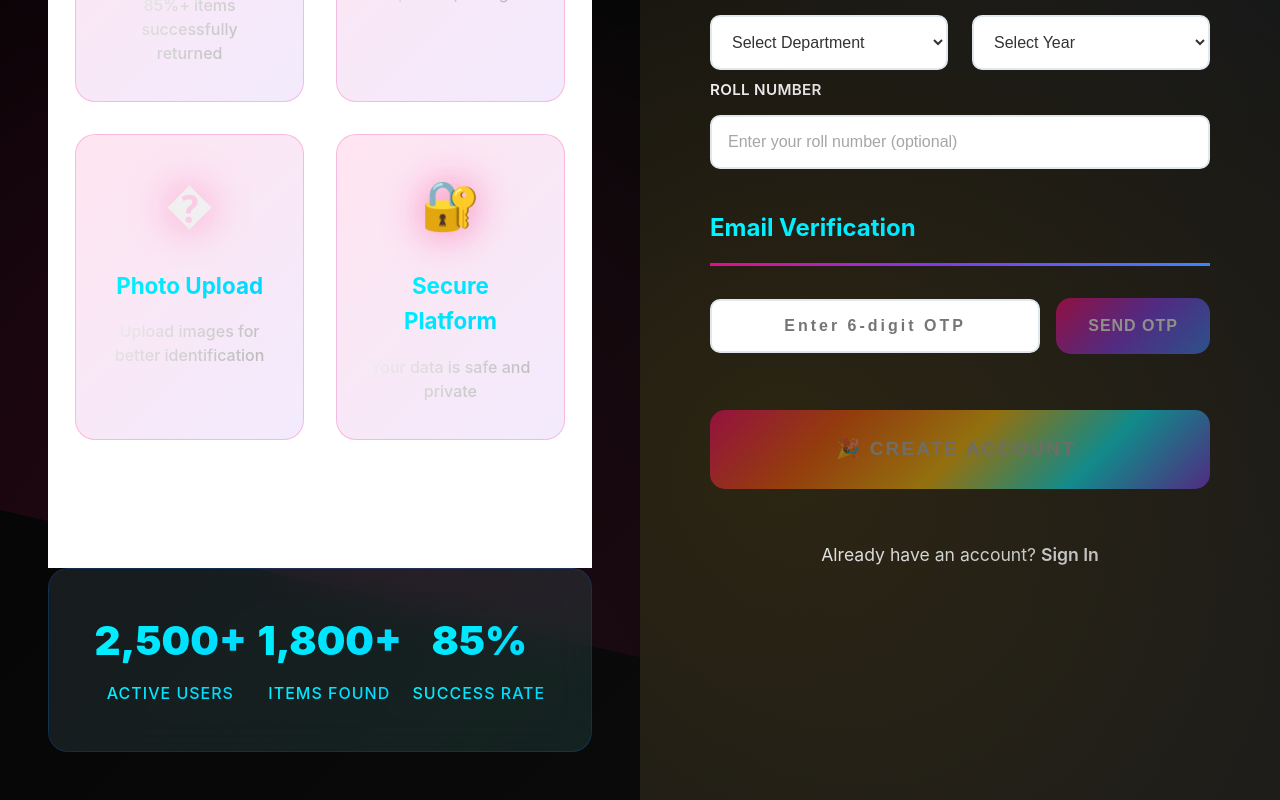
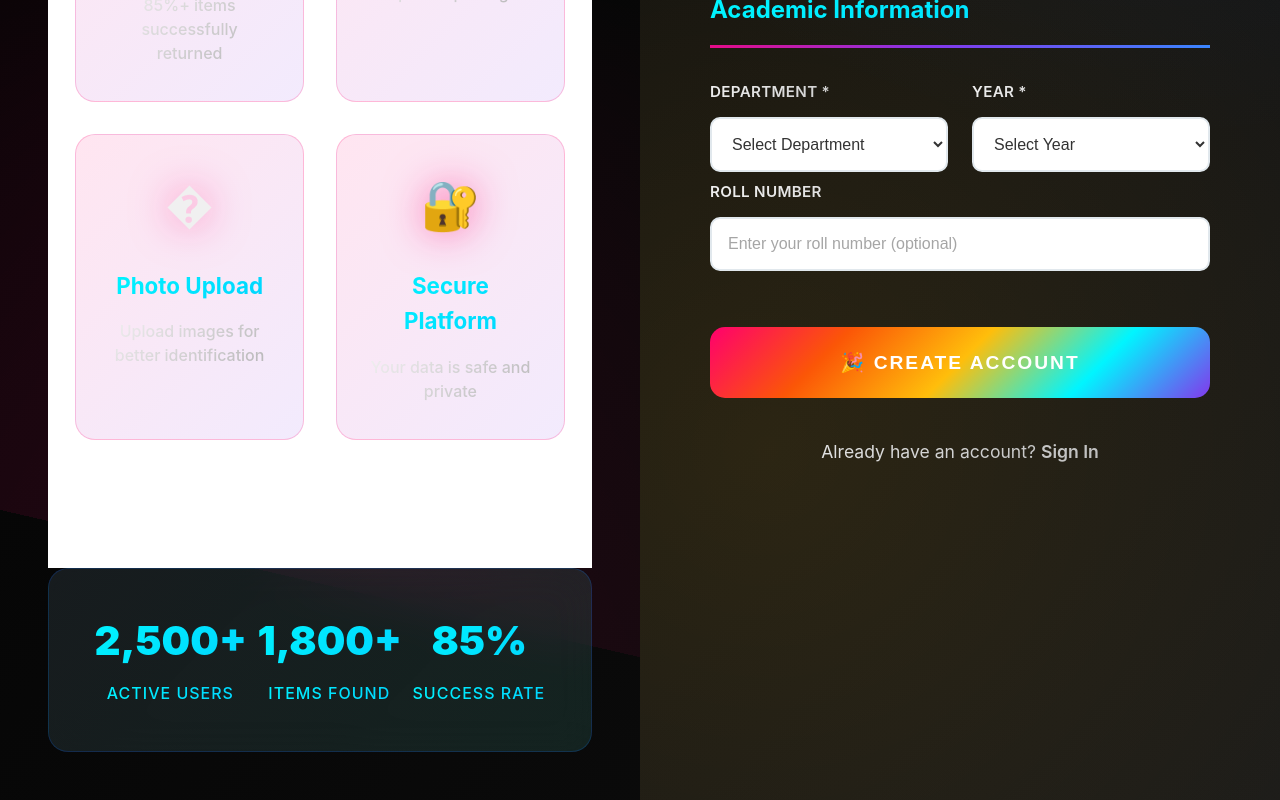
Before and after one commit to Pawan-Kumar-56/lostfound-frontend, a React (Vite) app: page /register in a window 1280 px wide. Shown: the part 947-1747 px from the top of the page. Built offline with nearby package versions, Linux system fonts and the light colour scheme.

Commit message:
Remove OTP verification and simplify registration process

```diff
--- a/src/Register.jsx
+++ b/src/Register.jsx
@@ -13,9 +13,6 @@ const Register = () => {
     rollNumber: ''
   });
 
-  const [otp, setOtp] = useState('');
-  const [otpSent, setOtpSent] = useState(false);
-  const [otpVerified, setOtpVerified] = useState(false);
   const [loading, setLoading] = useState(false);
 
   const handleChange = (e) => {
@@ -25,51 +22,8 @@ const Register = () => {
     });
   };
 
-  const handleSendOtp = async () => {
-    if (!formData.email) {
-      alert('Please enter your email first');
-      return;
-    }
-
-    setLoading(true);
-    try {
-      await authAPI.sendOtp(formData.email);
-      setOtpSent(true);
-      alert('OTP sent to your email!');
-    } catch (error) {
-      console.error('Send OTP error:', error);
-      alert('Failed to send OTP. Please try again.');
-    } finally {
-      setLoading(false);
-    }
-  };
-
-  const handleVerifyOtp = async () => {
-    if (!otp) {
-      alert('Please enter the OTP');
-      return;
-    }
-
-    setLoading(true);
-    try {
-      await authAPI.verifyOtp(formData.email, otp);
-      setOtpVerified(true);
-      alert('OTP verified successfully!');
-    } catch (error) {
-      console.error('Verify OTP error:', error);
-      alert('Invalid OTP. Please try again.');
-    } finally {
-      setLoading(false);
-    }
-  };
-
   const handleSubmit = async (e) => {
     e.preventDefault();
-
-    if (!otpVerified) {
-      alert('Please verify your email first');
-      return;
-    }
 
     if (formData.password !== formData.confirmPassword) {
       alert('Passwords do not match');
@@ -197,7 +151,6 @@ const Register = () => {
                     onChange={handleChange}
                     placeholder="your.email@nitkkr.ac.in"
                     required
-                    disabled={otpVerified}
                   />
                 </div>
               </div>
@@ -285,52 +238,11 @@ const Register = () => {
               </div>
             </div>
 
-            {/* Email Verification */}
-            <div className="form-group">
-              <h3>Email Verification</h3>
-              <div className="otp-section">
-                <div className="otp-input-group">
-                  <input
-                    type="text"
-                    value={otp}
-                    onChange={(e) => setOtp(e.target.value)}
-                    placeholder="Enter 6-digit OTP"
-                    maxLength={6}
-                    disabled={otpVerified}
-                  />
-                  <button
-                    type="button"
-                    onClick={handleSendOtp}
-                    disabled={otpVerified || loading || !formData.email}
-                    className="otp-btn"
-                  >
-                    {loading ? 'Sending...' : otpSent ? 'Resend OTP' : 'Send OTP'}
-                  </button>
-                </div>
-                {otpSent && !otpVerified && (
-                  <button
-                    type="button"
-                    onClick={handleVerifyOtp}
-                    disabled={loading}
-                    className="verify-btn"
-                  >
-                    {loading ? 'Verifying...' : 'Verify OTP'}
-                  </button>
-                )}
-                {otpVerified && (
-                  <div className="otp-verified">
-                    <span className="verified-icon">✅</span>
-                    Email verified successfully
-                  </div>
-                )}
-              </div>
-            </div>
-
             {/* Submit Button */}
             <div className="form-actions">
               <button
                 type="submit"
-                disabled={loading || !otpVerified}
+                disabled={loading}
                 className="register-btn"
               >
                 {loading ? 'Creating Account...' : '🎉 Create Account'}
```
